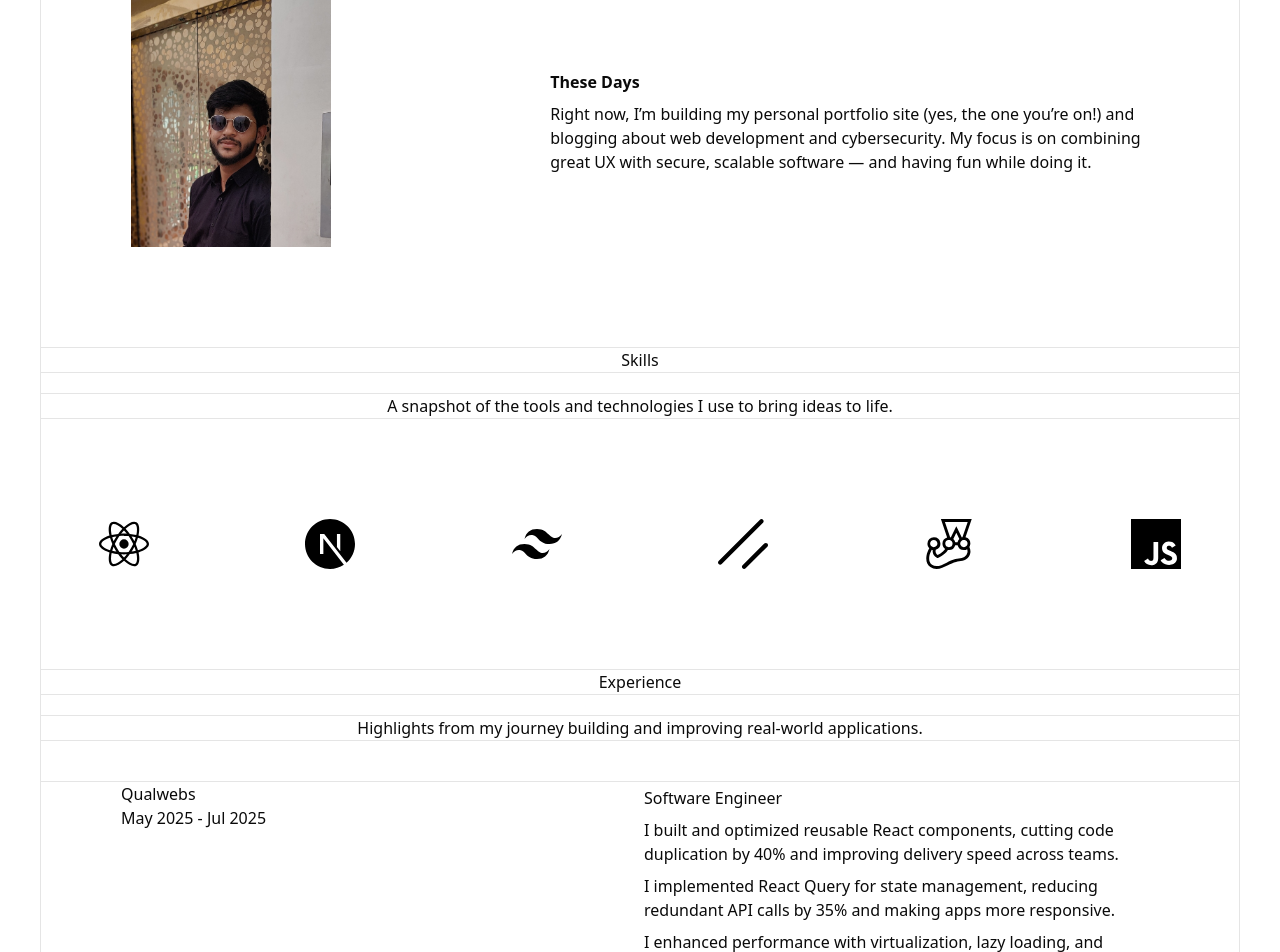
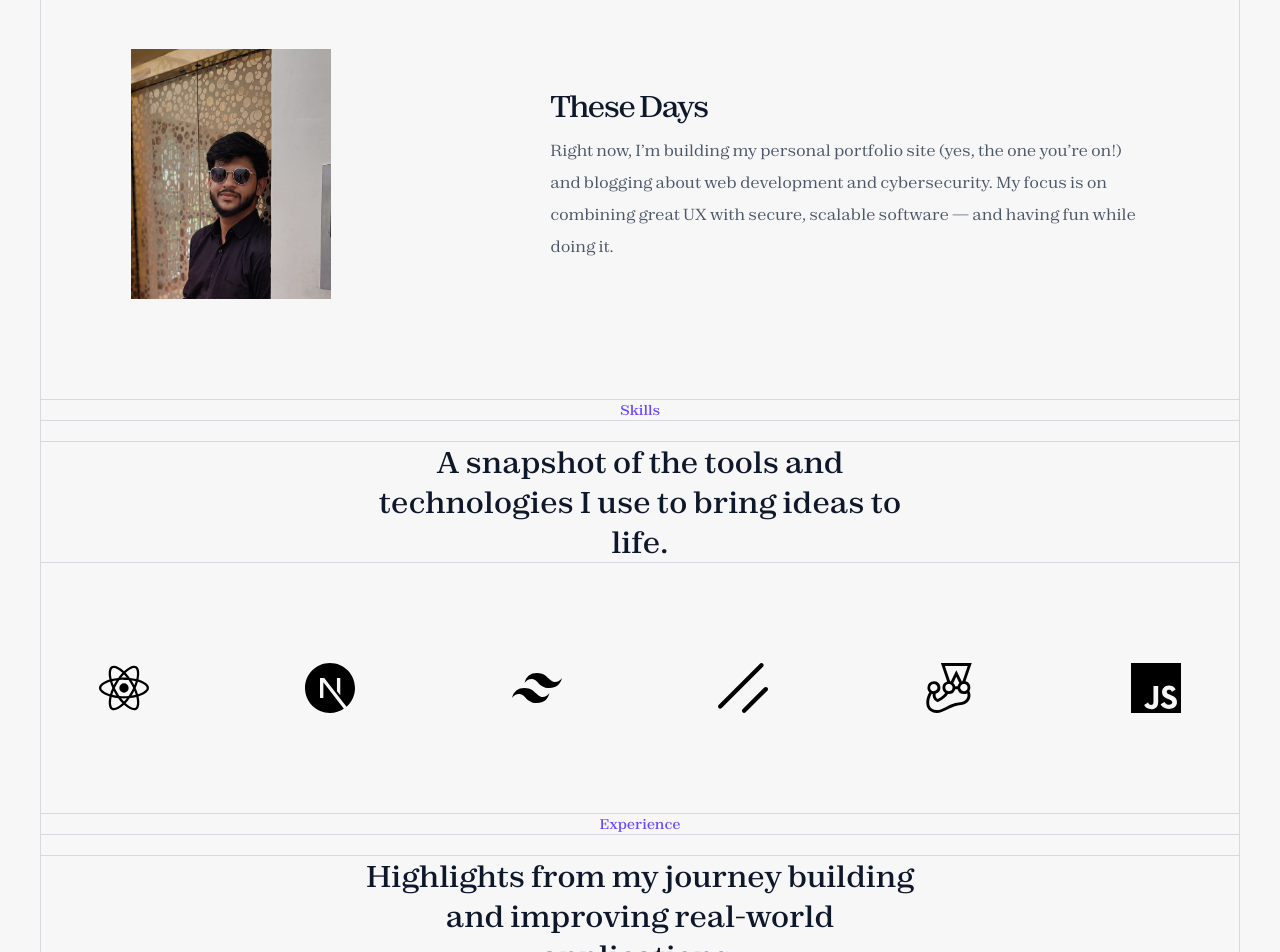
Before and after one commit to hashim-baig/nextportfolio-website, a Next.js app: page / in a window 1280 px wide. Shown: the part 1520-2472 px from the top of the page. Built offline with nearby package versions, Linux system fonts and the light colour scheme.

Commit message:
font and stylesheet updated

```diff
--- a/app/globals.css
+++ b/app/globals.css
@@ -30,10 +30,13 @@
     --color-accent: var(--accent);
     --color-muted-foreground: var(--muted-foreground);
     --color-muted: var(--muted);
+    --color-tertiary: var(--tertiary);
     --color-secondary-foreground: var(--secondary-foreground);
     --color-secondary: var(--secondary);
     --color-primary-foreground: var(--primary-foreground);
     --color-primary: var(--primary);
+    --color-purple-primary: var(--purple-primary);
+    --color-purple-secondary: var(--purple-secondary);
     --color-popover-foreground: var(--popover-foreground);
     --color-popover: var(--popover);
     --color-card-foreground: var(--card-foreground);
@@ -46,23 +49,24 @@
 
 :root {
     --radius: 0.625rem;
-    --background: oklch(1 0 0);
+    --background: #f7f7f8;
     --foreground: oklch(0.145 0 0);
-    --card: oklch(1 0 0);
+    --card: #f7f7f8;
     --card-foreground: oklch(0.145 0 0);
-    --popover: oklch(1 0 0);
+    --popover: #f7f7f8;
     --popover-foreground: oklch(0.145 0 0);
-    --primary: oklch(0.205 0 0);
+    --primary: #0f172a;
     --primary-foreground: oklch(0.985 0 0);
-    --secondary: oklch(0.97 0 0);
+    --secondary: #5e5f6e;
     --secondary-foreground: oklch(0.205 0 0);
+    --tertiary: #a5aeb8;
     --muted: oklch(0.97 0 0);
     --muted-foreground: oklch(0.556 0 0);
     --accent: oklch(0.97 0 0);
     --accent-foreground: oklch(0.205 0 0);
     --destructive: oklch(0.577 0.245 27.325);
-    --border: oklch(0.922 0 0);
-    --input: oklch(0.922 0 0);
+    --border: #d6dade;
+    --input: #d6dade;
     --ring: oklch(0.708 0 0);
     --chart-1: oklch(0.646 0.222 41.116);
     --chart-2: oklch(0.6 0.118 184.704);
@@ -75,8 +79,11 @@
     --sidebar-primary-foreground: oklch(0.985 0 0);
     --sidebar-accent: oklch(0.97 0 0);
     --sidebar-accent-foreground: oklch(0.205 0 0);
-    --sidebar-border: oklch(0.922 0 0);
+    --sidebar-border: #d6dade;
     --sidebar-ring: oklch(0.708 0 0);
+
+    --purple-primary: #6c47ff;
+    --purple-secondary: #e6e2f9;
 }
 
 .dark {
@@ -119,9 +126,32 @@
     }
     body {
         @apply bg-background text-foreground;
+        font-family: var(--font-zodiak), sans-serif;
     }
 
+    .background-gradient {
+        @apply bg-gradient-to-b from-[#414345] to-[#232526];
+    }
     .heading-wrapper {
         @apply flex flex-col items-center justify-center border-t border-b px-10 md:px-0;
     }
+    .heading-title {
+        @apply text-sm text-purple-primary font-medium;
+    }
+
+    .heading-subtitle {
+        @apply text-primary text-3xl font-medium max-w-xl mx-auto leading-10;
+    }
+
+    .about-phase-title {
+        @apply text-primary tracking-tighter leading-10 font-medium text-3xl text-balance w-full;
+    }
+
+    .about-phase-description {
+        @apply text-gray-600 leading-8 text-base;
+    }
+
+    .experience-title {
+        @apply font-semibold text-lg;
+    }
 }
--- a/app/layout.tsx
+++ b/app/layout.tsx
@@ -1,17 +1,14 @@
 import type { Metadata } from 'next';
-import { Geist, Geist_Mono, Caveat } from 'next/font/google';
+import { Caveat } from 'next/font/google';
+import localFont from 'next/font/local';
 import './globals.css';
 
 import NavHeader from '@/components/molecules/NavHeader';
 
-const geistSans = Geist({
-    variable: '--font-geist-sans',
-    subsets: ['latin'],
-});
-
-const geistMono = Geist_Mono({
-    variable: '--font-geist-mono',
-    subsets: ['latin'],
+const zodiak = localFont({
+    src: '../public/fonts/Zodiak-Variable.woff2',
+    variable: '--font-zodiak',
+    display: 'swap',
 });
 
 const caveat = Caveat({
@@ -31,9 +28,7 @@ export default function RootLayout({
 }>) {
     return (
         <html lang="en">
-            <body
-                className={`${geistSans.variable} ${geistMono.variable} ${caveat.variable} antialiased`}
-            >
+            <body className={`${zodiak.variable} ${caveat.variable} antialiased `}>
                 <NavHeader />
                 <main className="min-h-screen pb-10 md:mx-10 md:border-l md:border-r">
                     {children}
--- a/components/molecules/AboutPhase/AboutPhaseTemplate.tsx
+++ b/components/molecules/AboutPhase/AboutPhaseTemplate.tsx
@@ -22,8 +22,8 @@ const AboutPhaseTemplate = ({
                 <Image src={imageSrc} alt={title} fill className="object-cover" />
             </div>
             <div className="flex flex-col gap-2 md:w-[50%]">
-                <p className="font-semibold">{title}</p>
-                <p>{description}</p>
+                <p className="about-phase-title">{title}</p>
+                <p className="about-phase-description">{description}</p>
             </div>
         </div>
     );
--- a/components/organisms/AboutSection/AboutSectionTemplate.tsx
+++ b/components/organisms/AboutSection/AboutSectionTemplate.tsx
@@ -33,11 +33,13 @@ const AboutSectionTemplate = () => {
         <>
             <section className="flex flex-col gap-5 py-5">
                 <div className="heading-wrapper">
-                    <p>About</p>
+                    <p className="heading-title">About</p>
                 </div>
 
                 <div className="heading-wrapper text-center">
-                    <p>Here’s a quick look at who I am and what I enjoy doing.</p>
+                    <p className="heading-subtitle">
+                        Here’s a quick look at who I am and what I enjoy doing.
+                    </p>
                 </div>
             </section>
 
--- a/components/organisms/ExperienceSection/ExperienceSectionTemplate.tsx
+++ b/components/organisms/ExperienceSection/ExperienceSectionTemplate.tsx
@@ -47,11 +47,11 @@ const ExperienceSectionTemplate = () => {
         <>
             <section className="flex flex-col gap-5 pt-5">
                 <div className="heading-wrapper">
-                    <p>Experience</p>
+                    <p className="heading-title">Experience</p>
                 </div>
 
                 <div className="heading-wrapper text-center">
-                    <p>
+                    <p className="heading-subtitle">
                         Highlights from my journey building and improving real-world applications.
                     </p>
                 </div>
@@ -61,16 +61,22 @@ const ExperienceSectionTemplate = () => {
                 {experienceData.map((item, index) => (
                     <div key={index} className="flex justify-between">
                         <div className="hidden md:block">
-                            <p>{item.organization}</p>
-                            <p>{item.duration}</p>
+                            <p className="experience-title">{item.organization}</p>
+                            <p className="text-gray-600">{item.duration}</p>
                         </div>
                         <div className="md:w-[50%]">
-                            {item.role.map((role, index) => (
-                                <div key={index} className="p-1">
-                                    <p className="pb-2">{role.title}</p>
+                            {item.role.map((role, roleIndex) => (
+                                <div key={roleIndex} className="p-1">
+                                    <p
+                                        className={`${roleIndex !== 0 ? 'pt-5' : ''} pb-2 experience-title`}
+                                    >
+                                        {role.title}
+                                    </p>
                                     <ul className="list-none flex flex-col gap-2">
                                         {role.summary.map((sum, index) => (
-                                            <li key={index}>{sum}</li>
+                                            <li key={index} className="text-gray-600 ">
+                                                {sum}
+                                            </li>
                                         ))}
                                     </ul>
                                 </div>
--- a/components/organisms/SkillsSection/SkillsSectionTemplate.tsx
+++ b/components/organisms/SkillsSection/SkillsSectionTemplate.tsx
@@ -8,11 +8,13 @@ const SkillsSectionTemplate = () => {
         <>
             <section className="flex flex-col gap-5 py-5">
                 <div className="heading-wrapper">
-                    <p>Skills</p>
+                    <p className="heading-title">Skills</p>
                 </div>
 
                 <div className="heading-wrapper text-center">
-                    <p>A snapshot of the tools and technologies I use to bring ideas to life.</p>
+                    <p className="heading-subtitle">
+                        A snapshot of the tools and technologies I use to bring ideas to life.
+                    </p>
                 </div>
             </section>
 
```
Also changed, not shown: public/fonts/Zodiak-Variable.woff2 (added).
